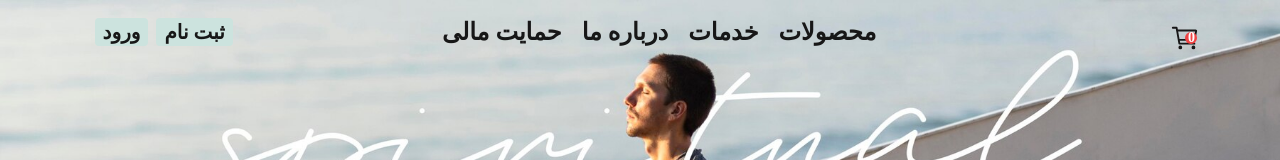
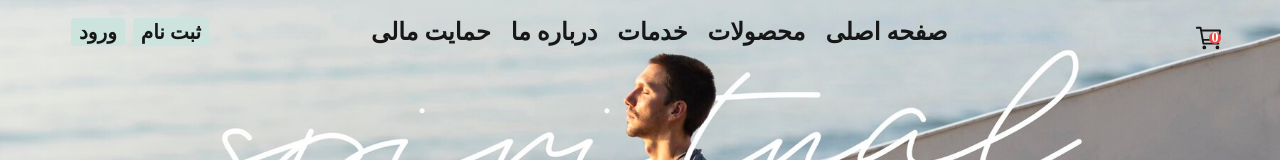
Before and after one commit to mona-yousefi/inLahze, a Next.js app: page / in a window 1280 px wide. Shown: the top 160 px of the page. Built offline with nearby package versions, Linux system fonts and the light colour scheme; a web font is replaced by a local one.

Commit message:
main page added to navbar

```diff
--- a/app/components/Navbar/navbar.jsx
+++ b/app/components/Navbar/navbar.jsx
@@ -49,6 +49,7 @@ const Navbar = () => {
 
         {isOpen && (
           <ul className="ml-10 flex flex-col absolute z-1000 bg-gray-400 top-0 right-5 w-30">
+            <li onClick={closeMenu}><Link href="/" className="font-bold text-2xl p-3 block">صفحه اصلی</Link></li>
             <li onClick={closeMenu}><Link href="/products" className="font-bold text-2xl p-3 block">محصولات</Link></li>
             <li onClick={closeMenu}><Link href="/offers" className="font-bold text-2xl p-3 block">خدمات</Link></li>
             <li onClick={closeMenu}><Link href="/about-us" className="font-bold text-2xl p-3 block">درباره ما</Link></li>
@@ -60,6 +61,7 @@ const Navbar = () => {
 
         {/* Desktop Menu (unchanged) */}
         <ul className='hidden md:flex justify-center gap-1 ml-20 lg:gap-3'>
+          <Link href="/"><li className="font-bold text-base p-1 md:text-2xl">صفحه اصلی</li></Link>
           <Link href="/products"><li className="font-bold text-base p-1 md:text-2xl">محصولات</li></Link>
           <Link href="/offers"><li className="font-bold text-base p-1 md:text-2xl">خدمات</li></Link>
           <Link href="/about-us"><li className="font-bold text-base p-1 md:text-2xl">درباره ما</li></Link>
```
